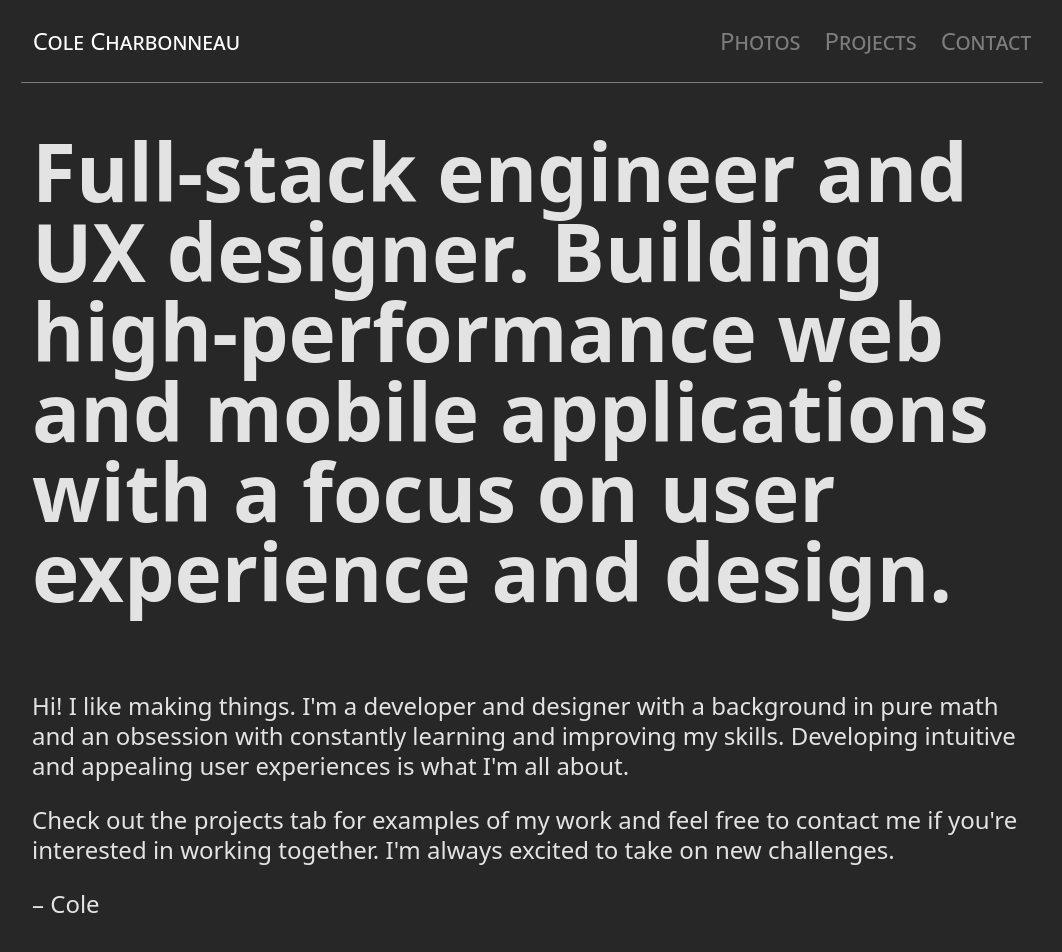
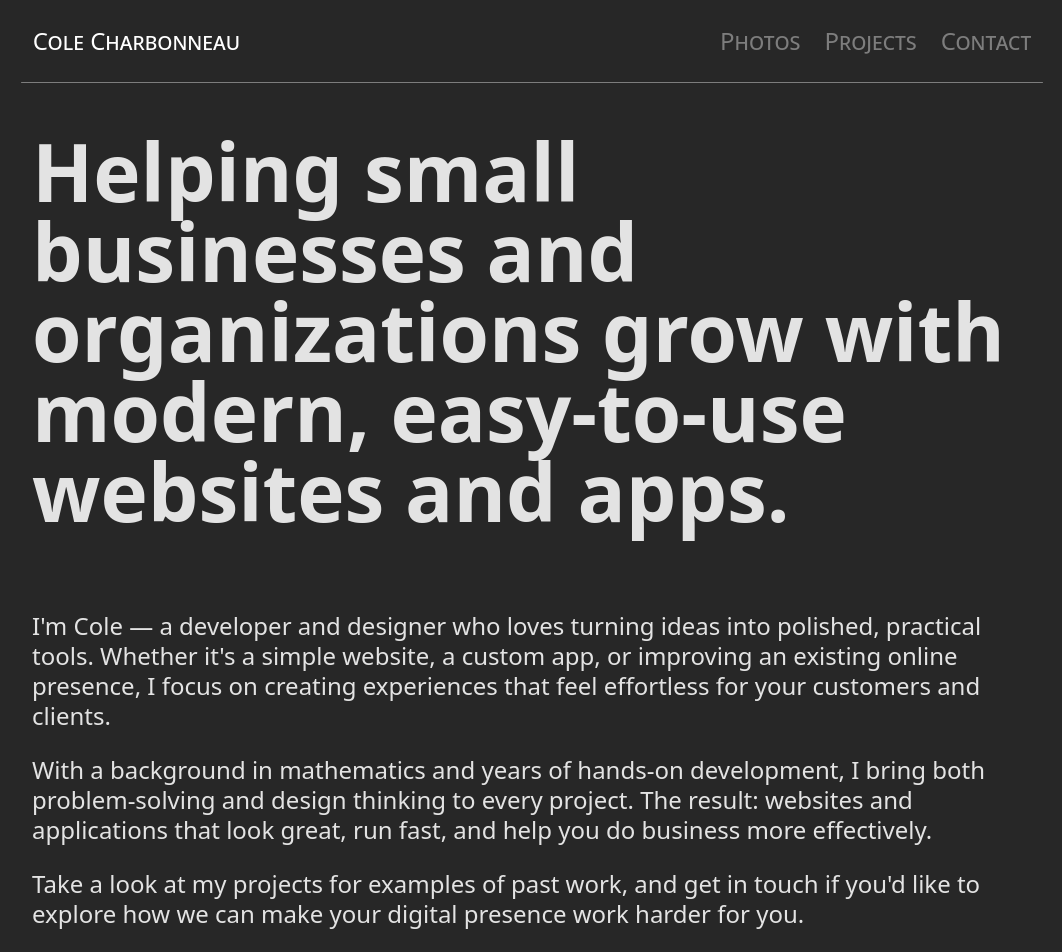
Before and after one commit to colecharb/colecharb-web, a React (Vite) app: page / in a window 1280 px wide. Shown: the top 952 px of the page, without its empty margins (108-1170 px from the left). Built offline with nearby package versions, Linux system fonts and the light colour scheme.

Commit message:
fix: updates about info; less technical, high impact

```diff
--- a/src/pages/AboutPage.tsx
+++ b/src/pages/AboutPage.tsx
@@ -2,21 +2,30 @@ export default function AboutPage() {
   return (
     <>
       <p className='big-text'>
-        Full-stack engineer and UX designer. Building high-performance web and
-        mobile applications with a focus on user experience and design.
+        Helping small businesses and organizations grow with modern, easy-to-use
+        websites and apps.
       </p>
 
       <p>
-        Hi! I like making things. I'm a developer and designer with a background
-        in pure math and an obsession with constantly learning and improving my
-        skills. Developing intuitive and appealing user experiences is what I'm
-        all about.
+        I'm Cole — a developer and designer who loves turning ideas into
+        polished, practical tools. Whether it's a simple website, a custom app,
+        or improving an existing online presence, I focus on creating
+        experiences that feel effortless for your customers and clients.
       </p>
+
       <p>
-        Check out the projects tab for examples of my work and feel free to
-        contact me if you're interested in working together. I'm always excited
-        to take on new challenges.
+        With a background in mathematics and years of hands-on development, I
+        bring both problem-solving and design thinking to every project. The
+        result: websites and applications that look great, run fast, and help
+        you do business more effectively.
       </p>
+
+      <p>
+        Take a look at my projects for examples of past work, and get in touch
+        if you'd like to explore how we can make your digital presence work
+        harder for you.
+      </p>
+
       <p>{'\u2013'} Cole</p>
     </>
   );
```
